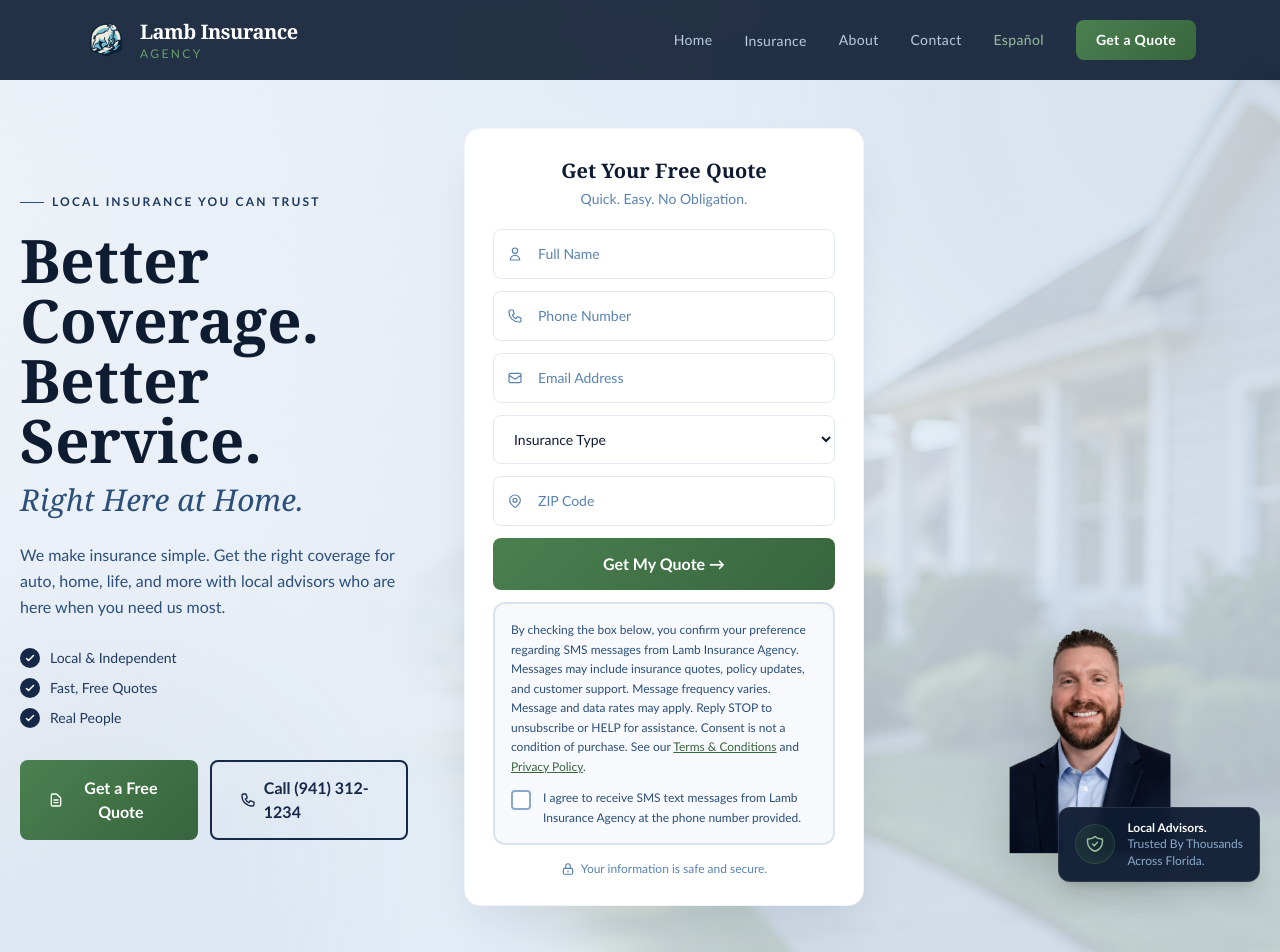
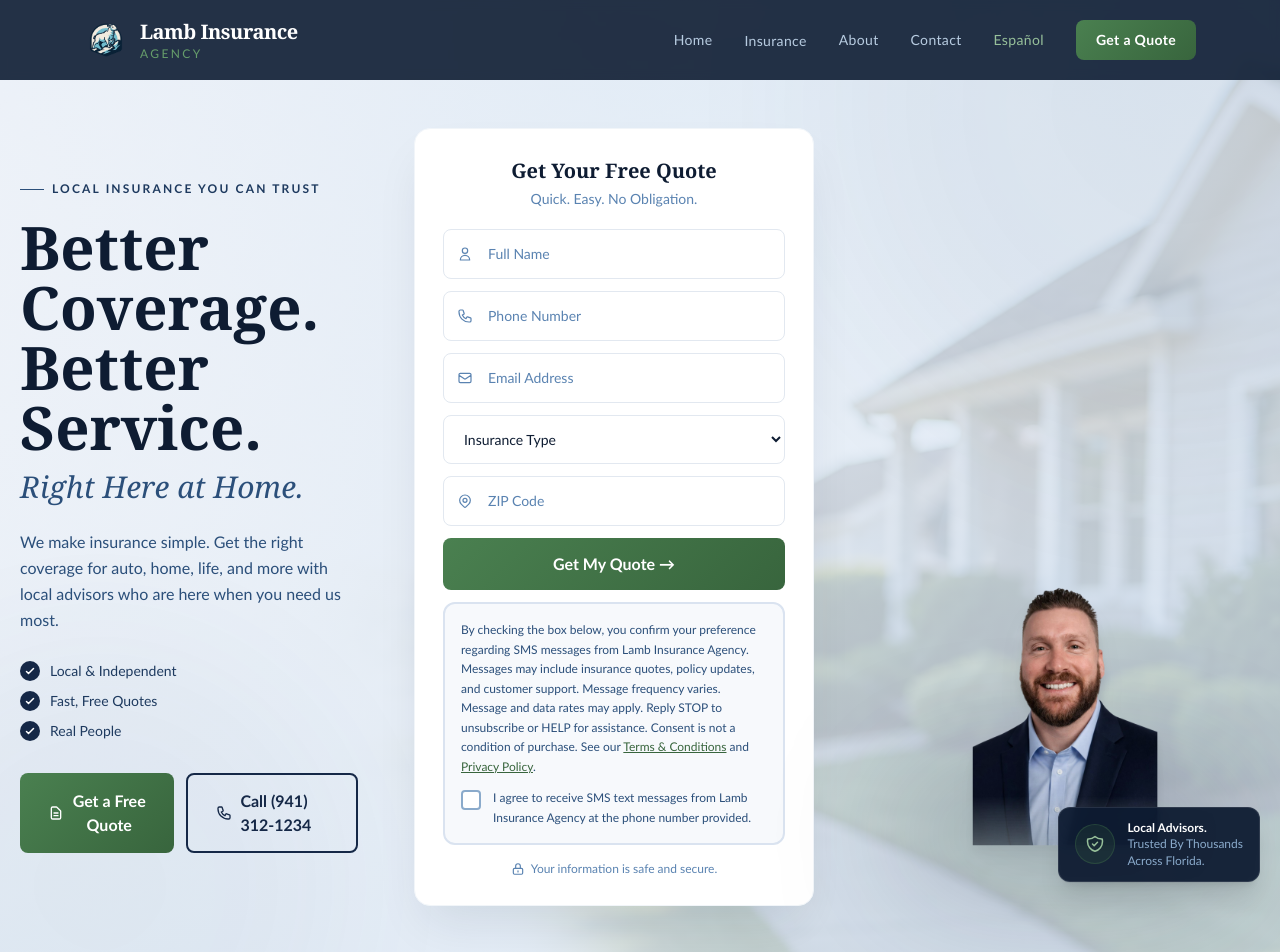
Before and after one commit to abrahamqdiaz-a11y/CodyLambinsurance, a Next.js app: page / in a window 1280 px wide. Shown: the top 952 px of the page. Built offline with nearby package versions, Linux system fonts and the light colour scheme.

Commit message:
Refine hero portrait scale and blend styling

```diff
--- a/app/page.tsx
+++ b/app/page.tsx
@@ -513,7 +513,7 @@
 
       <div className="relative z-10 max-w-7xl mx-auto px-5 pt-24 pb-14 md:pt-32 md:pb-20">
         {/* ── Three-column grid (desktop) / stacked (mobile) ── */}
-        <div className="flex flex-col gap-8 lg:grid lg:grid-cols-[1fr_400px_340px] lg:gap-10 xl:gap-14 lg:items-center">
+        <div className="flex flex-col gap-8 lg:grid lg:grid-cols-[1fr_400px_390px] lg:gap-10 xl:gap-14 lg:items-center">
 
           {/* ── Col 1: Left copy ── */}
           <div>
@@ -591,12 +591,17 @@
           {/* ── Col 3: Agent photo + trust badge (desktop only) ── */}
           <div className="hidden lg:flex flex-col items-end self-stretch relative">
             <div className="relative w-full h-full flex items-end justify-center">
+              <div
+                className="absolute inset-x-6 bottom-2 h-32 rounded-full bg-navy-900/20 blur-3xl"
+                aria-hidden="true"
+              />
               <Image
                 src="/Untitled design (16).png"
                 alt="Cody Lamb, local insurance advisor serving Sarasota, FL"
-                width={380}
-                height={520}
-                className="object-contain object-bottom w-full max-h-[520px] drop-shadow-2xl"
+                width={450}
+                height={620}
+                className="object-contain object-bottom w-full max-h-[620px] drop-shadow-xl mix-blend-multiply"
+                style={{ maskImage: "linear-gradient(to bottom, black 72%, transparent 100%)" }}
                 priority
               />
               {/* Floating trust badge */}
@@ -609,13 +614,14 @@
 
         {/* ── Mobile-only: Agent photo + trust badge (below form) ── */}
         <div className="lg:hidden mt-8 flex flex-col items-center gap-4">
-          <div className="w-full max-w-[280px]">
+          <div className="w-full max-w-[340px]">
             <Image
               src="/Untitled design (16).png"
               alt="Cody Lamb, local insurance advisor serving Sarasota, FL"
-              width={280}
-              height={380}
-              className="object-contain w-full drop-shadow-xl"
+              width={340}
+              height={460}
+              className="object-contain w-full drop-shadow-lg mix-blend-multiply"
+              style={{ maskImage: "linear-gradient(to bottom, black 75%, transparent 100%)" }}
             />
           </div>
           <div className="w-full max-w-sm">
```
